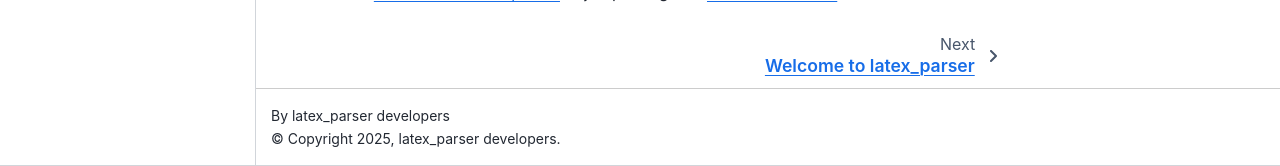
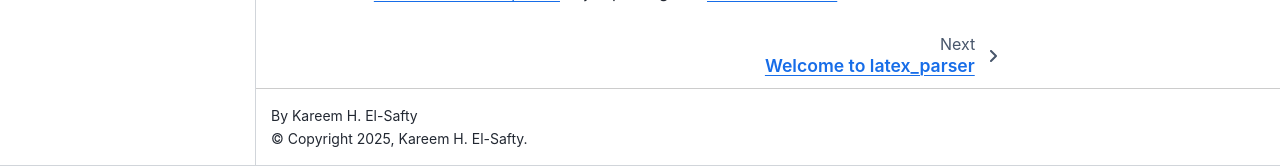
Before and after one commit to tqsd/latex_2_physics, a Sphinx documentation site: the page built from docs/index.rst, in a window 1280 px wide and 1128 px high. Shown: the part 962-1128 px from the top of the window. Built offline with Sphinx 7.4.7 and the Sphinx Book theme 1.1.4, drawn with Linux system fonts in a browser that asks for light colours.

Commit message:
Update conf.py

```diff
--- a/docs/conf.py
+++ b/docs/conf.py
@@ -16,7 +16,7 @@ PROJECT_ROOT = os.path.abspath(os.path.join(__file__, "..", ".."))
 sys.path.insert(0, PROJECT_ROOT)
 
 project = "latex_parser"
-author = "latex_parser developers"
+author = "Kareem H. El-Safty"
 copyright = f"{datetime.now().year}, {author}"
 
 extensions = [
```
